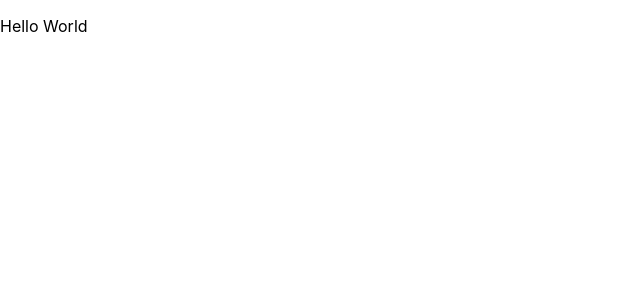
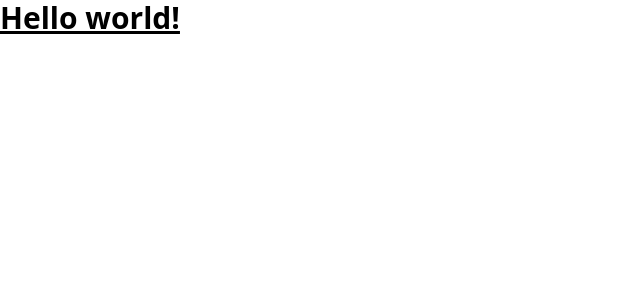
Before and after one commit to codeWithAshith/React-Toolkit-Ts-Course, a React (Create React App) app: page / in a window 1280 px wide. Shown: the top 300 px of the page, without its empty margins (0-640 px from the left). Built offline with nearby package versions, Linux system fonts and the light colour scheme.

Commit message:
03. Tailwind Setup

```diff
--- a/package.json
+++ b/package.json
@@ -47,5 +47,8 @@
       "last 1 firefox version",
       "last 1 safari version"
     ]
+  },
+  "devDependencies": {
+    "tailwindcss": "^3.3.3"
   }
 }
--- a/src/index.css
+++ b/src/index.css
@@ -1,13 +1,3 @@
-body {
-  margin: 0;
-  font-family: -apple-system, BlinkMacSystemFont, 'Segoe UI', 'Roboto', 'Oxygen',
-    'Ubuntu', 'Cantarell', 'Fira Sans', 'Droid Sans', 'Helvetica Neue',
-    sans-serif;
-  -webkit-font-smoothing: antialiased;
-  -moz-osx-font-smoothing: grayscale;
-}
-
-code {
-  font-family: source-code-pro, Menlo, Monaco, Consolas, 'Courier New',
-    monospace;
-}
+@tailwind base;
+@tailwind components;
+@tailwind utilities;
--- a/src/index.tsx
+++ b/src/index.tsx
@@ -8,22 +8,12 @@
   document.getElementById("root") as HTMLElement
 );
 
-// Redux: The core library enables the redux architecture.
-// React Redux: Simplifies connecting your React components to the Redux store.
-// React Toolkit: Intended to be the standard way to write Redux logic.
-// Redux DevTools Extension: Connects your Redux application to Redux DevTools
-//
-// npm install redux react-redux redux-devtools-extension @reduxjs/toolkit
-
-// 1. Create Store with empty reducer
-// 2. Add redux provider and connect to the store in Index.ts
-// 3. Create slice with initialState and return reducer
-// 4. Import the reducer in store and add it to the reducer.
+// Tailwind setup - https://tailwindcss.com/docs/guides/create-react-app
 
 root.render(
   <React.StrictMode>
     <Provider store={store}>
-      <p>Hello World</p>
+      <h1 className="text-3xl font-bold underline">Hello world!</h1>
     </Provider>
   </React.StrictMode>
 );
--- /dev/null
+++ b/tailwind.config.js
@@ -0,0 +1,8 @@
+/** @type {import('tailwindcss').Config} */
+module.exports = {
+  content: ["./src/**/*.{js,jsx,ts,tsx}"],
+  theme: {
+    extend: {},
+  },
+  plugins: [],
+};
```
Also changed, not shown: 1 other file (tests, documents, lock files or other folders).
